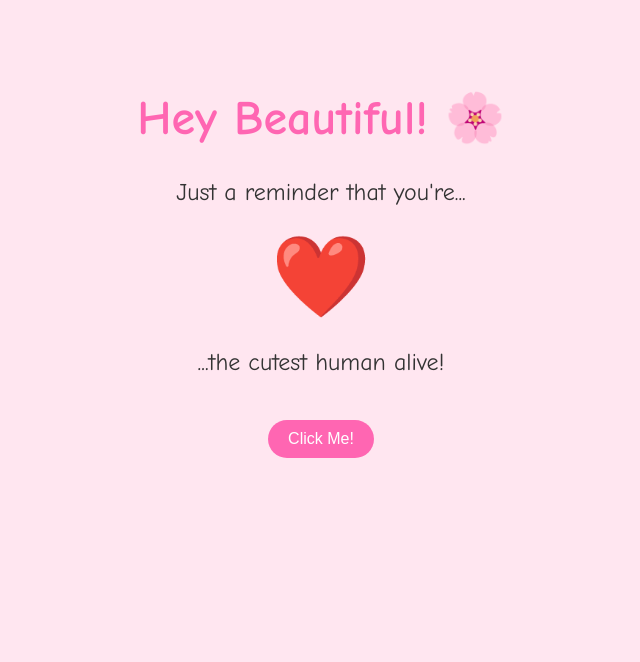
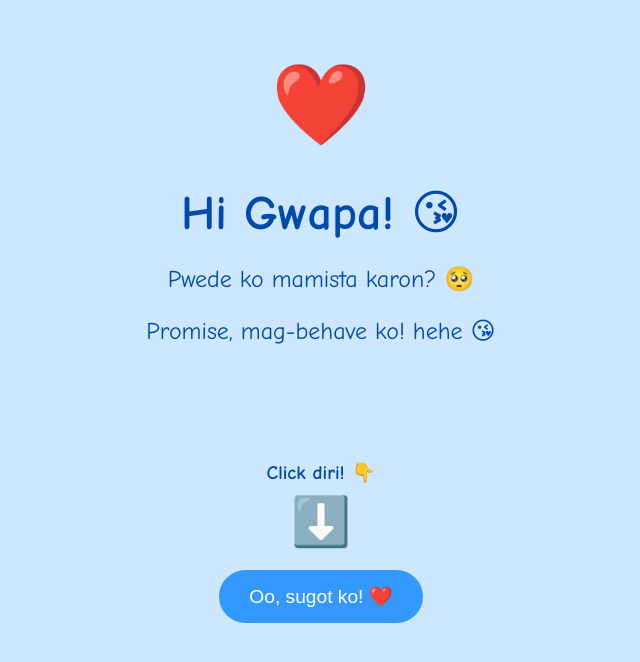
Before and after one commit to PHILIPMORTE/sumondong, a plain HTML site: page index.html in a window 1280 px wide. Shown: the whole page, without its empty margins (319-959 px from the left). Drawn offline with Linux system fonts and the light colour scheme.

Commit message:
Update index.html

```diff
--- a/index.html
+++ b/index.html
@@ -1,59 +1,68 @@
 <!DOCTYPE html>
-<html lang="en">
+<html lang="ceb">
 <head>
   <meta charset="UTF-8">
-  <title>You're the Cutest!</title>
+  <title>Para Nimo ❤️</title>
   <style>
     body {
-      background-color: #ffe6f0;
+      background-color: #cce7ff;
       font-family: 'Comic Sans MS', cursive, sans-serif;
       text-align: center;
       padding: 50px;
+      color: #004aad;
     }
     h1 {
-      color: #ff66b2;
       font-size: 3em;
+      margin-bottom: 10px;
     }
     p {
       font-size: 1.5em;
-      color: #333;
     }
     .heart {
       font-size: 5em;
-      color: red;
-      animation: heartbeat 1s infinite;
+      animation: bounce 1s infinite;
     }
-    @keyframes heartbeat {
-      0% { transform: scale(1); }
-      25% { transform: scale(1.2); }
-      50% { transform: scale(1); }
-      75% { transform: scale(1.2); }
-      100% { transform: scale(1); }
+    @keyframes bounce {
+      0%, 100% { transform: translateY(0); }
+      50% { transform: translateY(-20px); }
     }
     button {
+      background-color: #3399ff;
+      border: none;
+      padding: 15px 30px;
+      font-size: 1.2em;
+      color: white;
+      border-radius: 50px;
+      cursor: pointer;
       margin-top: 20px;
-      padding: 10px 20px;
-      background-color: #ff66b2;
-      border: none;
-      border-radius: 20px;
-      color: white;
-      font-size: 1em;
-      cursor: pointer;
-      transition: background-color 0.3s;
     }
     button:hover {
-      background-color: #ff3385;
+      background-color: #0077e6;
+    }
+    .arrow {
+      font-size: 3em;
+      margin-top: 10px;
+      animation: bounceArrow 1s infinite;
+    }
+    @keyframes bounceArrow {
+      0%, 100% { transform: translateY(0); }
+      50% { transform: translateY(10px); }
+    }
+    .click-text {
+      font-size: 1.2em;
+      margin-top: 20px;
+      font-weight: bold;
     }
   </style>
 </head>
 <body>
+  <div class="heart">❤️</div>
+  <h1>Hi Gwapa! 😘</h1>
+  <p>Pwede ko mamista karon? 🥺</p>
+  <p>Promise, mag-behave ko! hehe 😘</p><br><br><br><br>
 
-  <h1>Hey Beautiful! 🌸</h1>
-  <p>Just a reminder that you're...</p>
-  <div class="heart">❤️</div>
-  <p>...the cutest human alive!</p>
-
-  <button onclick="alert('I love you more than pizza! 🍕❤️')">Click Me!</button>
-
+  <div class="click-text">Click diri! 👇</div>
+  <div class="arrow">⬇️</div>
+  <button onclick="alert('Yiee! Salamat kaayo gwapa na asawa gwapa kaayo ka mwuaaaa ILoveyouuu 😘')">Oo, sugot ko! ❤️</button>
 </body>
 </html>
```
